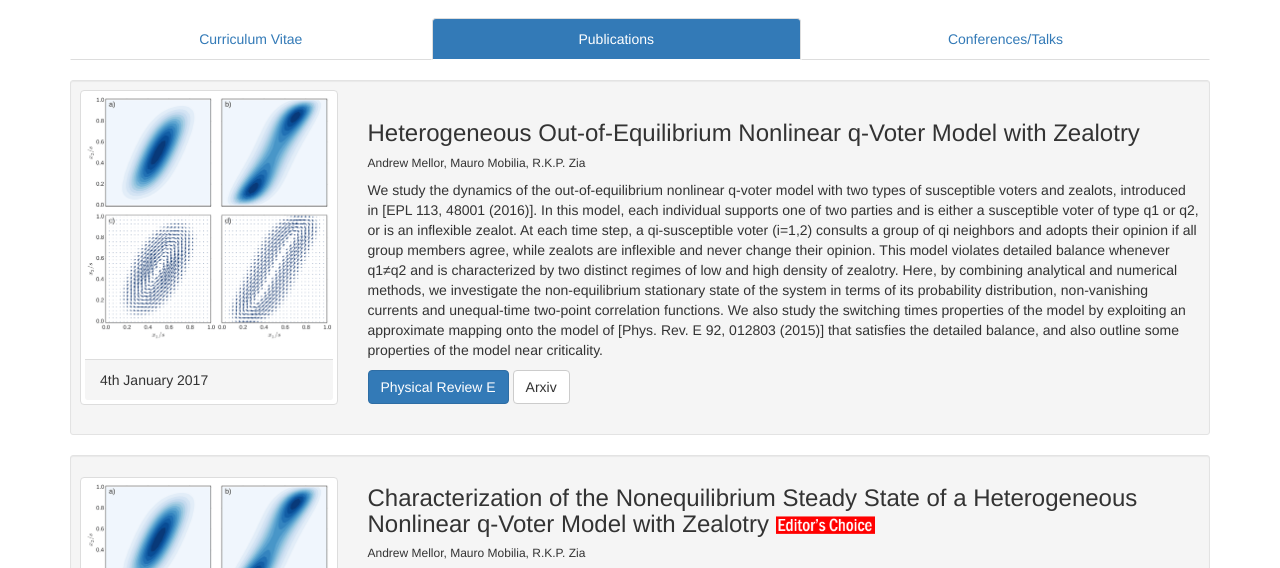
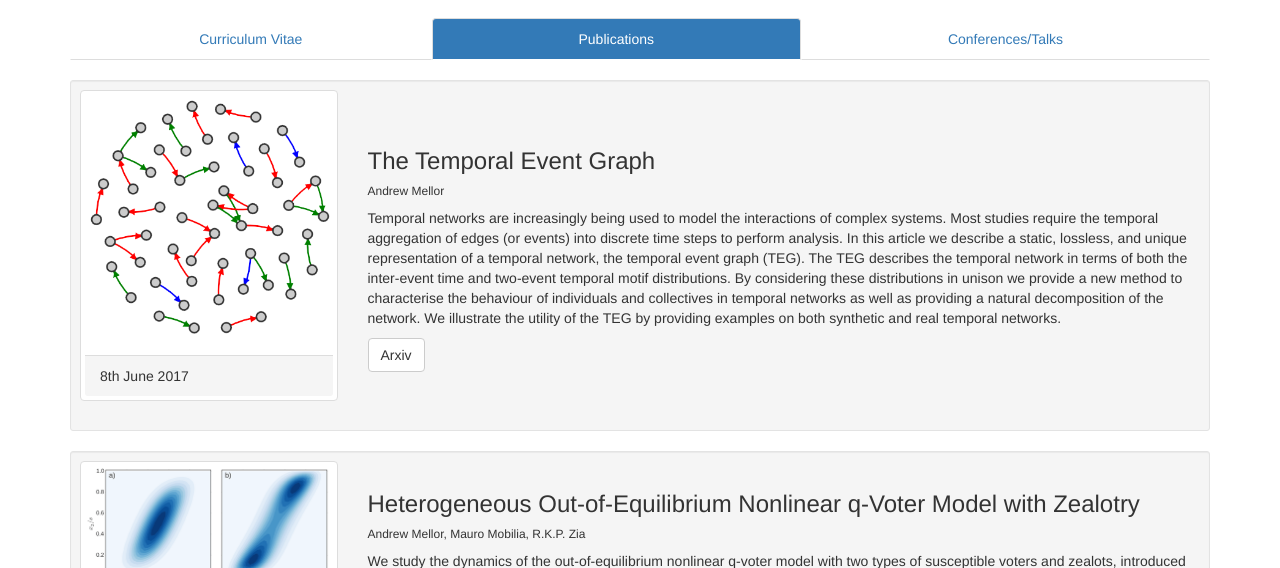
Before and after one commit to Andy1080/Andy1080.github.io, a plain HTML site: page vitae/index.html in a window 1280 px wide. Both pictures are taken after a click on the link "Publications". Shown: the part 174-742 px from the top of the page. Drawn offline with nearby package versions, Linux system fonts and the light colour scheme.

Commit message:
Fixed javascript and updated information

```diff
--- a/vitae/index.html
+++ b/vitae/index.html
@@ -259,6 +259,27 @@
     </div>
 
 <div class="tab-pane fade" id="publications"> <br>
+
+
+<div class="well well-sm">
+<div class="row vertical-centering">
+<div class="col-xs-3">
+<div class="thumbnail"> <img src=/static/network.png alt="Publication Image">
+<div class="caption">
+</div>
+<div class="panel-footer"> 8th June 2017 </div>
+</div>
+</div>
+<div class="col-xs-9">
+<h3> The Temporal Event Graph </h3>
+<h6> Andrew Mellor </h6>
+<p> Temporal networks are increasingly being used to model the interactions of complex systems. Most studies require the temporal aggregation of edges (or events) into discrete time steps to perform analysis. In this article we describe a static, lossless, and unique representation of a temporal network, the temporal event graph (TEG). The TEG describes the temporal network in terms of both the inter-event time and two-event temporal motif distributions. By considering these distributions in unison we provide a new method to characterise the behaviour of individuals and collectives in temporal networks as well as providing a natural decomposition of the network. We illustrate the utility of the TEG by providing examples on both synthetic and real temporal networks. </p>
+<p>
+
+<a href=https://arxiv.org/abs/1706.02128  class="btn btn-default" role="button">Arxiv</a></p>
+</div>
+</div>
+</div>
 
 
 <div class="well well-sm">
```
Also changed, not shown: index.html (+1 -1 lines), static/blogloader.js (+25 -12 lines), static/portfolio.json (+8 -0 lines).
